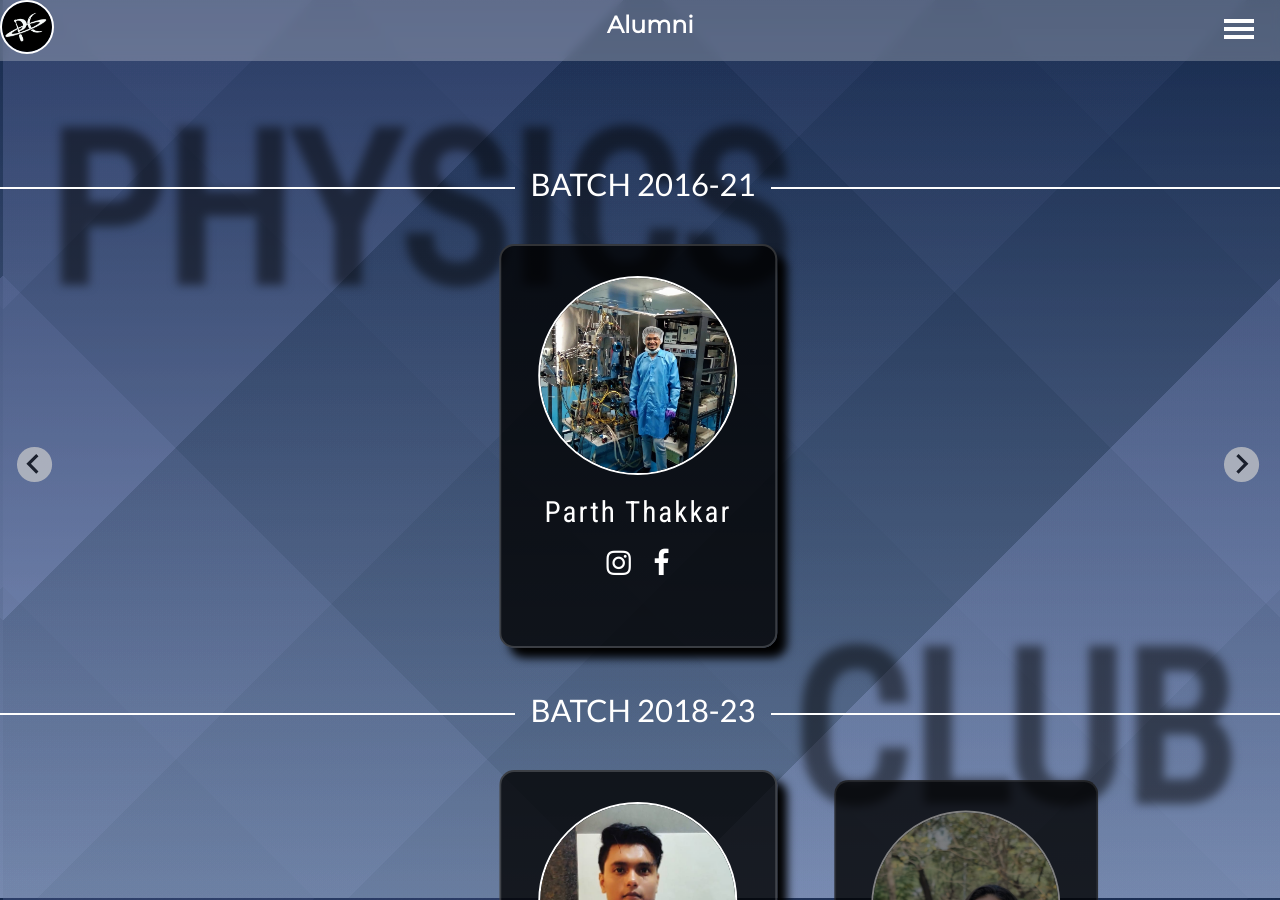
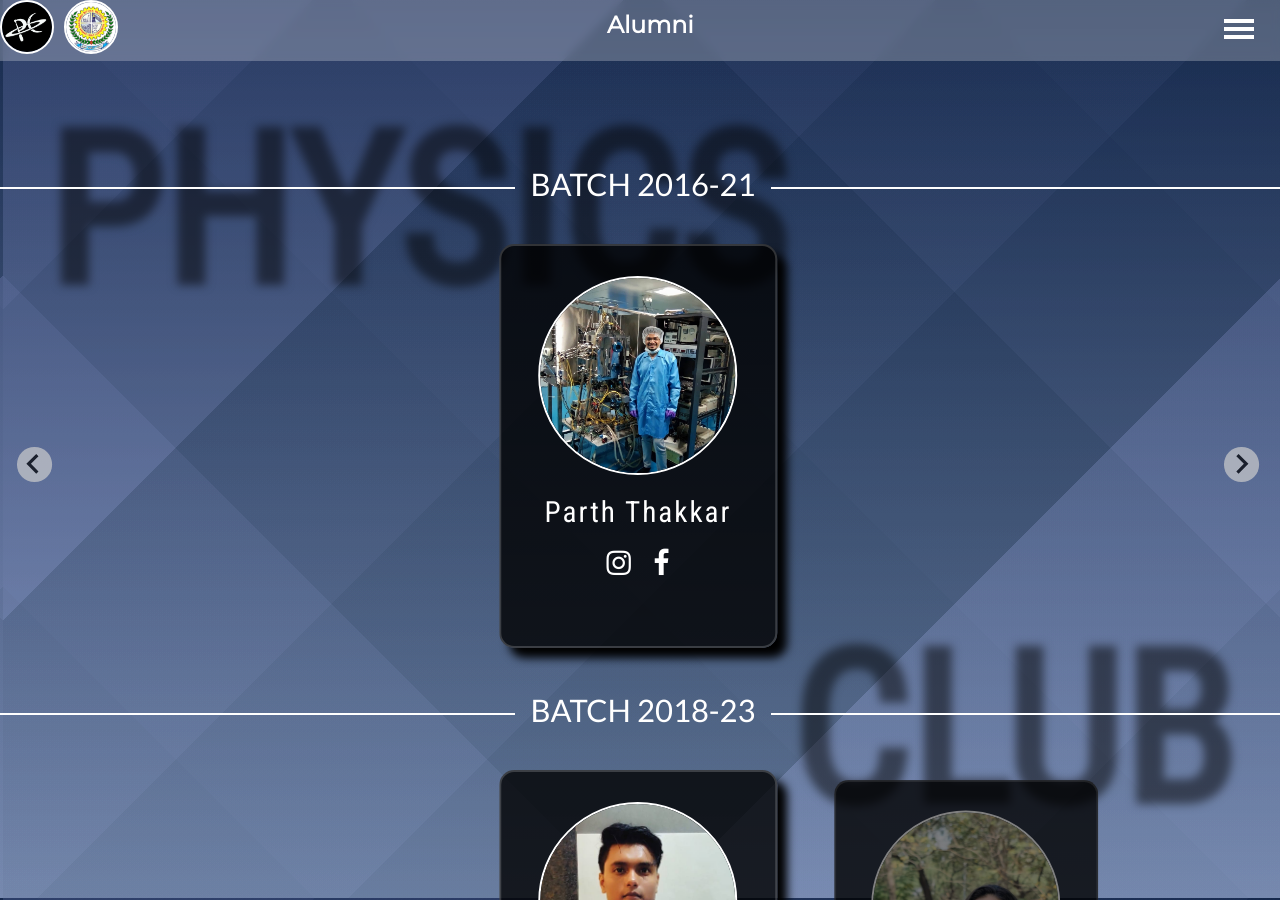
Before and after one commit to PhysicsClubSVNIT/PhysicsClubSVNIT.github.io, a Jekyll site: the page built from alumni.html, in a window 1280 px wide and 900 px high. Built offline with Jekyll 4.4.1, drawn with Linux system fonts in a browser that asks for light colours; some web fonts are replaced.

Commit message:
add svnit logos

```diff
--- a/_layouts/fixed.html
+++ b/_layouts/fixed.html
@@ -98,6 +98,7 @@
 <div id="navbar" class="blurback">
     <div id="logos">
         <a href="/index.html"><img class="pc" src="/assets/images/pc.png" alt="Physics Club logo" ></a>
+        <a href="svnit.ac.in"><img class="pc" src="/assets/images/svnit.png" alt="SVNIT logo" ></a>
     </div>
     <div id="title">{{ page.navtitle }}</div>
     <div id="hamcont">
@@ -147,9 +148,9 @@
         <a target="_blank" href="https://www.svnit.ac.in/web/department/applied_physics/applied_physics_dept.php">
             <img class="uni" src="/assets/images/dop.png">
         </a>
-    <!--a target="_blank" href="https://www.svnit.ac.in/index.php">
+    <a target="_blank" href="https://www.svnit.ac.in/index.php">
         <img class="uni" src="/assets/images/svnit.png">
-    </a-->
+    </a>
 </div>
 </div>
 
```
